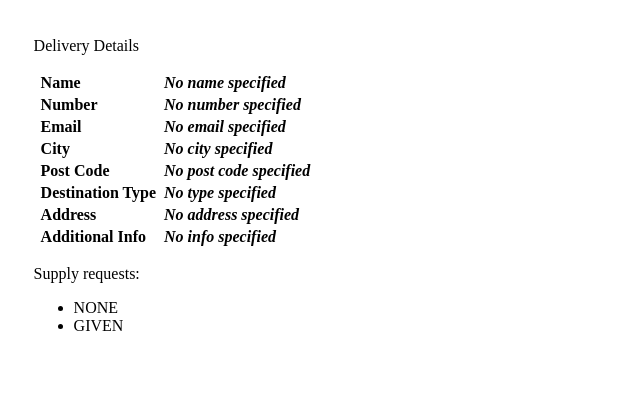
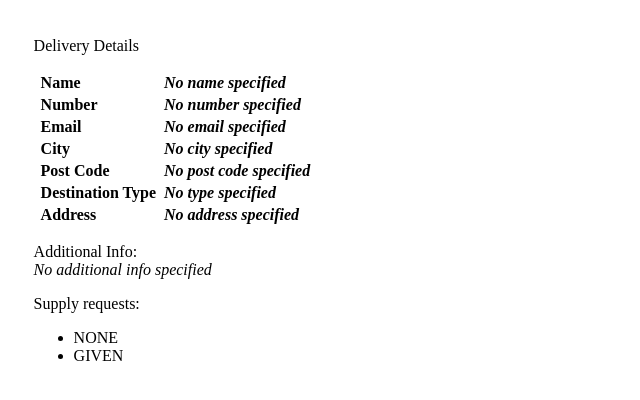
Before and after one commit to itaikta/deliveryinfo, a plain HTML site: page index.html in a window 1280 px wide. Shown: the whole page, without its empty margins (0-640 px from the left). Drawn offline with Linux system fonts and the light colour scheme.

Commit message:
Formatting update

```diff
--- a/index.html
+++ b/index.html
@@ -34,12 +34,12 @@
         <tr>
             <th>Address</th> <th id="address"><i>No address specified</i></th>
         </tr>
-        <tr>
-            <th>Additional Info</th> <th id="info"><i>No info specified</i></th>
-        </tr>
     </table>
-    <p>Supply requests:</p>
-    <p>
+
+    <p style="margin-bottom: 0;">Additional Info:</p>
+    <p id="info"><i>No additional info specified</i></p>
+
+    <p>Supply requests:
     <ul id="supplies">
         <li>NONE</li>
         <li>GIVEN</li>
--- a/style.css
+++ b/style.css
@@ -8,3 +8,7 @@ th {
     text-align: left;
     padding-left: 5px;
 }
+
+#info {
+    margin: 0;
+}
```
